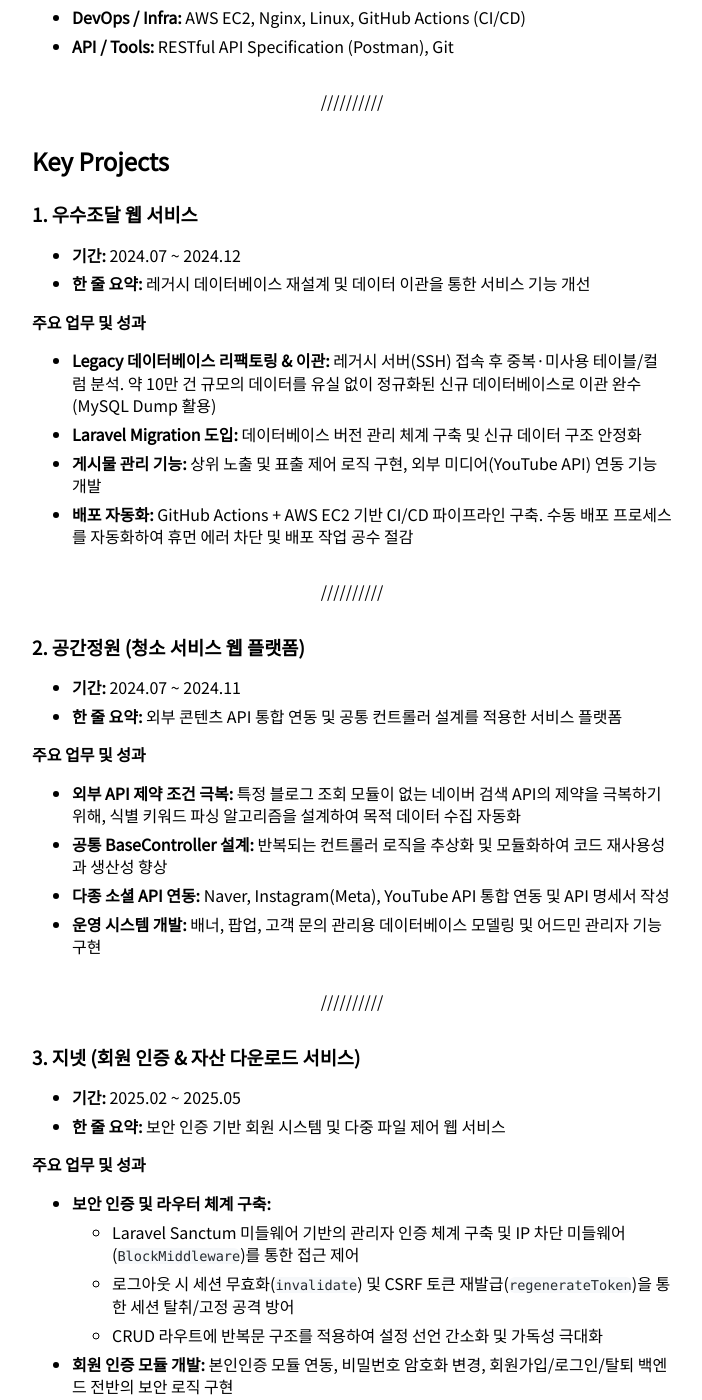
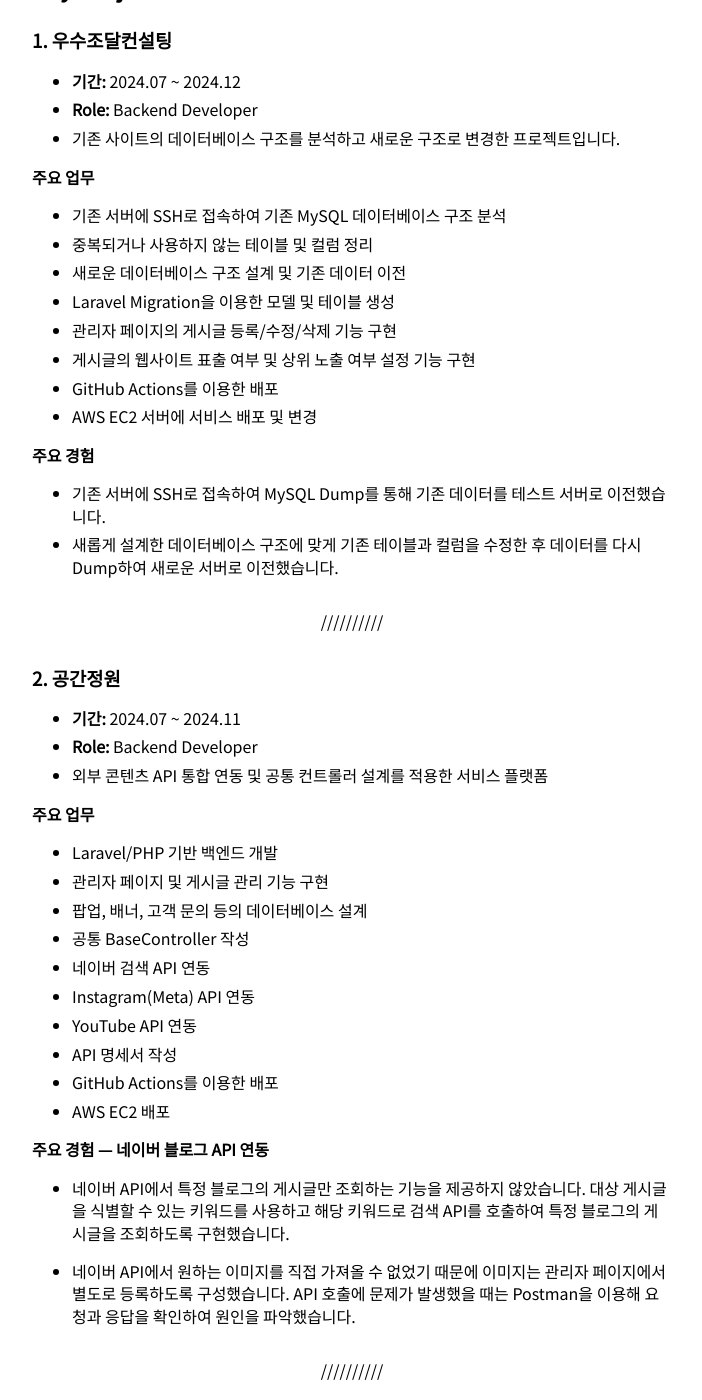
Before and after one commit to BaekJinYoung/BaekJinYoung.github.io, a Jekyll site: the page built from index.md, in a window 1280 px wide and 1400 px high, scrolled down 887 px. Shown: the whole window, without its empty margins (288-990 px from the left). Built offline with Jekyll 4.4.1, drawn with Linux system fonts in a browser that asks for light colours; some of the changed text lies outside the part shown.

Commit message:
readme 수정

```diff
--- a/_config.yml
+++ b/_config.yml
@@ -1,4 +1,4 @@
-title: blog # name of the site
+title: Portfolio # name of the site
 author: Baek JinYoung # name of site's author
 email: time121412@gmail.com # email of site's author
 url: https://baekjinyoung.github.io # root address of the site
--- a/_layouts/home.html
+++ b/_layouts/home.html
@@ -8,6 +8,4 @@ layout: default
     {%-endif-%}
 </header>
 
-{%-include menu_item.html collection=site.data.menu.entries-%}
-
 {{ content }}
--- a/index.md
+++ b/index.md
@@ -3,66 +3,83 @@ layout: home
 title: Portfolio
 ---
 
-# Portfolio | Backend Developer
+# Backend Developer
 
-> **Laravel 및 PHP 기반의 백엔드 시스템 설계, 데이터베이스 구조 개선, AWS 배포 자동화(CI/CD)를 전담했습니다.**
-> 레거시 데이터베이스 구조 개선 및 데이터 이관 작업부터 다종 외부 API 연동, 보안 인증 구현까지 프로젝트 전반의 백엔드 아키텍처를 주도적으로 구축한 경험이 있습니다.
+**Laravel/PHP 기반 웹 서비스의 백엔드 개발을 담당했습니다.**
+
+데이터베이스 설계 및 개선, 외부 API 연동, 관리자 기능 개발, AWS EC2 배포 등의 업무를 수행했습니다.
+
+---
+
+## Contact & Links
+
+* **Email:** 2002baekjinyoung@email.com
+* **GitHub:** [github.com/baekjinyoung](https://github.com/baekjinyoung)
 
 ---
 
 ## Tech Stack
 
-* **Backend:** PHP 8.x, Laravel (Sanctum, Jetstream)
-* **Database:** MySQL (Modeling, Migration, Data Dump)
-* **DevOps / Infra:** AWS EC2, Nginx, Linux, GitHub Actions (CI/CD)
-* **API / Tools:** RESTful API Specification (Postman), Git
+* **Backend:** PHP, Laravel
+* **Database:** MySQL
+* **DevOps / Infra:** AWS EC2, Linux
+* **CI/CD:** GitHub Actions
+* **API / Tools:** REST API, Postman, Git
 
 ---
 
 ## Key Projects
 
-### 1. 우수조달 웹 서비스
+### 1. 우수조달컨설팅
 * **기간:** 2024.07 ~ 2024.12
-* **한 줄 요약:** 레거시 데이터베이스 재설계 및 데이터 이관을 통한 서비스 기능 개선
+* **Role:** Backend Developer
+* 기존 사이트의 데이터베이스 구조를 분석하고 새로운 구조로 변경한 프로젝트입니다.
 
-**주요 업무 및 성과**
-* **Legacy 데이터베이스 리팩토링 & 이관:** 레거시 서버(SSH) 접속 후 중복·미사용 테이블/컬럼 분석. 약 10만 건 규모의 데이터를 유실 없이 정규화된 신규 데이터베이스로 이관 완수 (MySQL Dump 활용)
-* **Laravel Migration 도입:** 데이터베이스 버전 관리 체계 구축 및 신규 데이터 구조 안정화
-* **게시물 관리 기능:** 상위 노출 및 표출 제어 로직 구현, 외부 미디어(YouTube API) 연동 기능 개발
-* **배포 자동화:** GitHub Actions + AWS EC2 기반 CI/CD 파이프라인 구축. 수동 배포 프로세스를 자동화하여 휴먼 에러 차단 및 배포 작업 공수 절감
+**주요 업무**
+* 기존 서버에 SSH로 접속하여 기존 MySQL 데이터베이스 구조 분석
+* 중복되거나 사용하지 않는 테이블 및 컬럼 정리
+* 새로운 데이터베이스 구조 설계 및 기존 데이터 이전
+* Laravel Migration을 이용한 모델 및 테이블 생성
+* 관리자 페이지의 게시글 등록/수정/삭제 기능 구현
+* 게시글의 웹사이트 표출 여부 및 상위 노출 여부 설정 기능 구현
+* GitHub Actions를 이용한 배포
+* AWS EC2 서버에 서비스 배포 및 변경
+
+**주요 경험**
+* 기존 서버에 SSH로 접속하여 MySQL Dump를 통해 기존 데이터를 테스트 서버로 이전했습니다.
+* 새롭게 설계한 데이터베이스 구조에 맞게 기존 테이블과 컬럼을 수정한 후 데이터를 다시 Dump하여 새로운 서버로 이전했습니다.
 
 ---
 
-### 2. 공간정원 (청소 서비스 웹 플랫폼)
+### 2. 공간정원
 * **기간:** 2024.07 ~ 2024.11
-* **한 줄 요약:** 외부 콘텐츠 API 통합 연동 및 공통 컨트롤러 설계를 적용한 서비스 플랫폼
+* **Role:** Backend Developer
+* 외부 콘텐츠 API 통합 연동 및 공통 컨트롤러 설계를 적용한 서비스 플랫폼
 
-**주요 업무 및 성과**
-* **외부 API 제약 조건 극복:** 특정 블로그 조회 모듈이 없는 네이버 검색 API의 제약을 극복하기 위해, 식별 키워드 파싱 알고리즘을 설계하여 목적 데이터 수집 자동화
-* **공통 BaseController 설계:** 반복되는 컨트롤러 로직을 추상화 및 모듈화하여 코드 재사용성과 생산성 향상
-* **다종 소셜 API 연동:** Naver, Instagram(Meta), YouTube API 통합 연동 및 API 명세서 작성
-* **운영 시스템 개발:** 배너, 팝업, 고객 문의 관리용 데이터베이스 모델링 및 어드민 관리자 기능 구현
+**주요 업무**
+* Laravel/PHP 기반 백엔드 개발
+* 관리자 페이지 및 게시글 관리 기능 구현
+* 팝업, 배너, 고객 문의 등의 데이터베이스 설계
+* 공통 BaseController 작성
+* 네이버 검색 API 연동
+* Instagram(Meta) API 연동
+* YouTube API 연동
+* API 명세서 작성
+* GitHub Actions를 이용한 배포
+* AWS EC2 배포
 
----
+**주요 경험 — 네이버 블로그 API 연동**
 
-### 3. 지넷 (회원 인증 & 자산 다운로드 서비스)
-* **기간:** 2025.02 ~ 2025.05
-* **한 줄 요약:** 보안 인증 기반 회원 시스템 및 다중 파일 제어 웹 서비스
+* 네이버 API에서 특정 블로그의 게시글만 조회하는 기능을 제공하지 않았습니다. 대상 게시글을 식별할 수 있는 키워드를 사용하고 해당 키워드로 검색 API를 호출하여 특정 블로그의 게시글을 조회하도록 구현했습니다.
 
-**주요 업무 및 성과**
-* **보안 인증 및 라우터 체계 구축:**
-  * Laravel Sanctum 미들웨어 기반의 관리자 인증 체계 구축 및 IP 차단 미들웨어(`BlockMiddleware`)를 통한 접근 제어
-  * 로그아웃 시 세션 무효화(`invalidate`) 및 CSRF 토큰 재발급(`regenerateToken`)을 통한 세션 탈취/고정 공격 방어
-  * CRUD 라우트에 반복문 구조를 적용하여 설정 선언 간소화 및 가독성 극대화
-* **회원 인증 모듈 개발:** 본인인증 모듈 연동, 비밀번호 암호화 변경, 회원가입/로그인/탈퇴 백엔드 전반의 보안 로직 구현
-* **다중 파일 제어 및 인터랙션 구현:** 사용자별 다운로드 이력 관리 데이터베이스 설계, 백엔드 API 연동을 위해 생성형 AI 도구를 활용하여 필요한 프론트엔드(JS) 파일 순서 제어 인터페이스 구성 및 기능 통합
-* **권한 및 자산 관리 기능:** 관리자 전용 회원 상태 제어 및 다운로드 파일 권한 관리 모듈 개발
+* 네이버 API에서 원하는 이미지를 직접 가져올 수 없었기 때문에 이미지는 관리자 페이지에서 별도로 등록하도록 구성했습니다. API 호출에 문제가 발생했을 때는 Postman을 이용해 요청과 응답을 확인하여 원인을 파악했습니다.
 
 ---
 
 ## Sub Projects
 
-* **요한다이브:** 일정 예약 시스템 내 기간 중복 데이터 충돌 방지 로직 및 자동 정렬 알고리즘 구현
-* **브릴러:** 다국어 게시글 컨텍스트 분기 처리 및 이전/다음글 상대 경로 탐색 알고리즘 개발
-* **EmergencyMedicalService:** 게시물 실시간 검색 및 이메일 전송 트랜잭션 처리
-* **카야루 / 더블캐피탈:** 계층형(대분류-소분류) 데이터베이스 모델링 및 백엔드 CRUD 연동
+* **요한다이브:** 일정 예약 시 기간이 겹치는 데이터를 특정 기준에 따라 정렬하여 표시
+* **브리에:** 게시글 이전/다음 글 탐색 및 다국어 게시글 조회 기능 구현
+* **주식회사 24시응급환자이송센터:** 게시물 검색 및 이메일 전송 기능 구현
+* **더블캐피탈:** Open API 연동 및 데이터 파싱 처리
+* **카야루:** 계층형(대분류-소분류) 데이터베이스 모델링 및 백엔드 CRUD 연동
```
Also changed, not shown: README.md.
